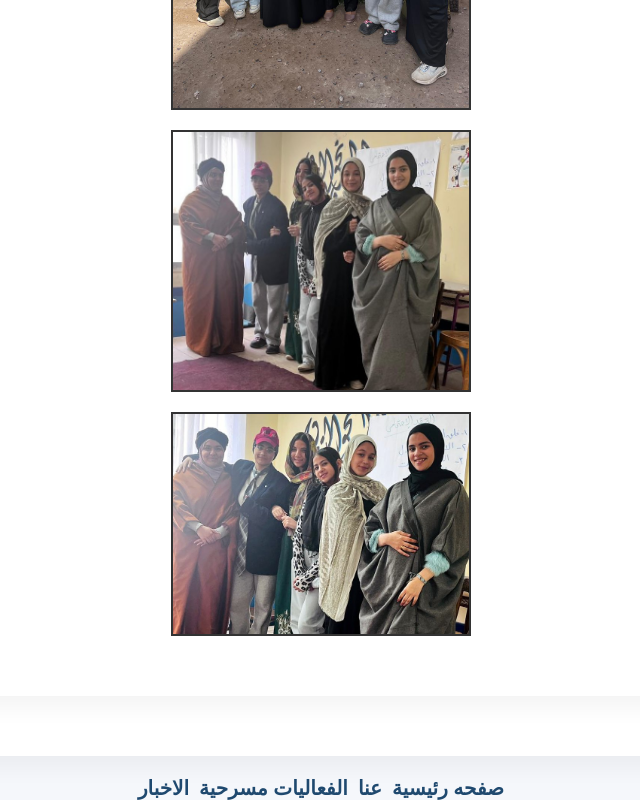
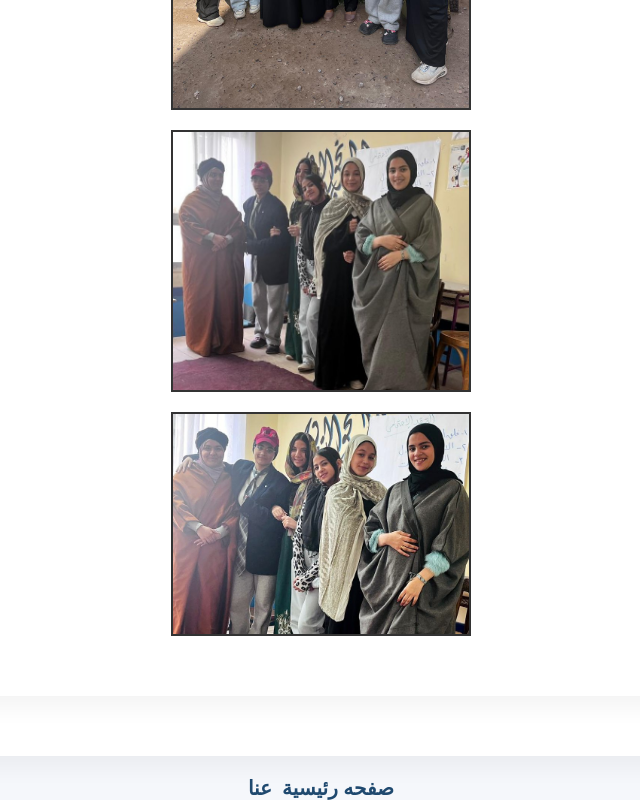
Before and after one commit to nabilnagib201/iNeedToMary, a plain HTML site: page index.html in a window 1280 px wide. Shown: the part 1441-2241 px from the top of the page, without its empty margins (319-959 px from the left). Drawn offline with Linux system fonts and the light colour scheme.

Commit message:
Update index.html

```diff
--- a/index.html
+++ b/index.html
@@ -86,8 +86,6 @@
     <div class="box-transfers">
     <a class="transfers-1" href="https://ahmedgamer243.github.io/HTML-and-CSS-and-JavaScript-School-Tempelate/index.html">صفحه رئيسية</a>
     <a class="transfers-1" href="https://ahmedgamer243.github.io/HTML-and-CSS-and-JavaScript-School-Tempelate/we.html">عنا</a>
-    <a class="transfers-1" href="https://ahmedgamer243.github.io/HTML-and-CSS-and-JavaScript-School-Tempelate/Theater.html">الفعاليات مسرحية</a>
-    <a class="transfers-1" href="https://ahmedgamer243.github.io/HTML-and-CSS-and-JavaScript-School-Tempelate/news.html">الاخبار</a>
     </div>
 </div>
 </body>
```
